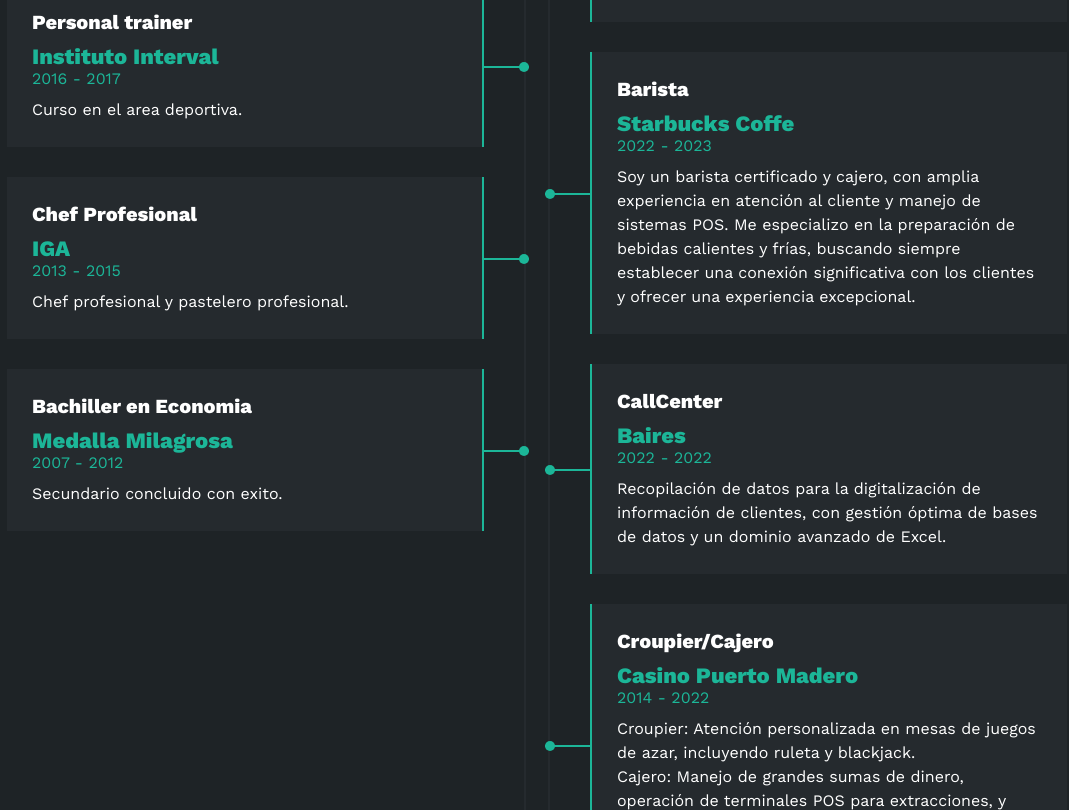
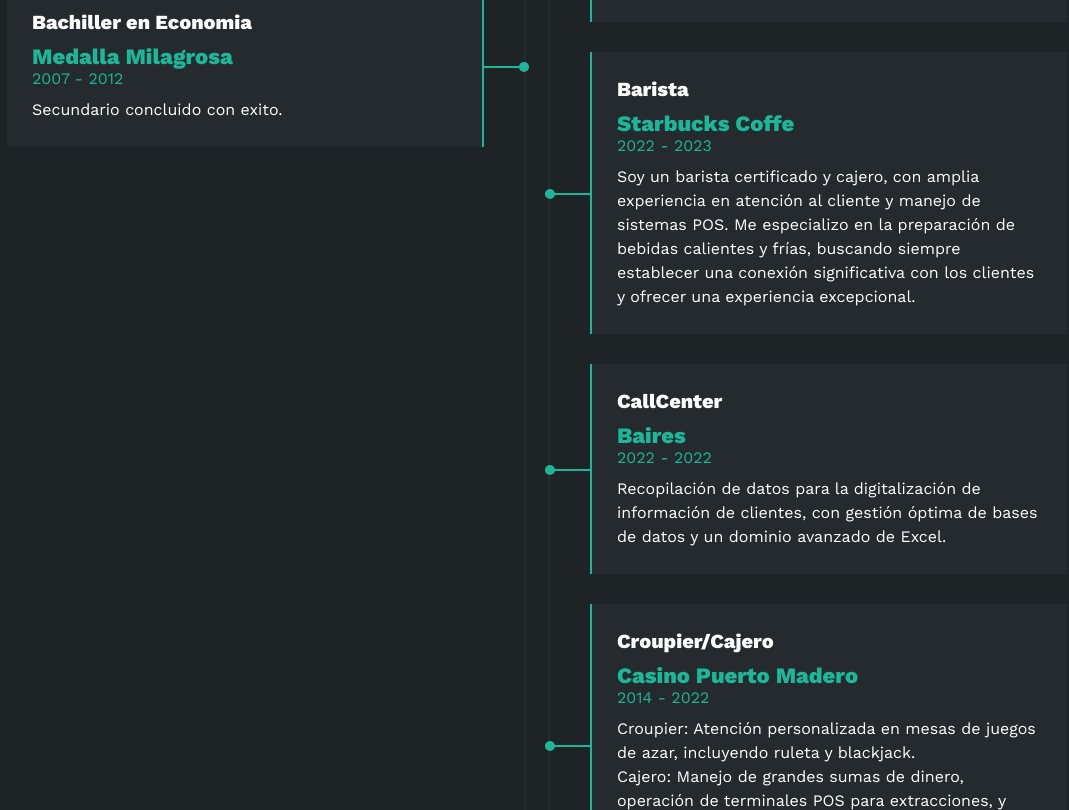
Before and after one commit to juanmaNoah/Portafolio, a plain HTML site: page index.html in a window 1280 px wide. Shown: the part 2480-3290 px from the top of the page, without its empty margins (103-1172 px from the left). Drawn offline with nearby package versions, Linux system fonts and the light colour scheme.

Commit message:
Update index.html

```diff
--- a/index.html
+++ b/index.html
@@ -216,24 +216,6 @@
                         </div>
                     </div>
                     <div class="item izq">
-                        <h4>Personal trainer</h4>
-                        <span class="casa">Instituto Interval</span>
-                        <span class="fecha">2016 - 2017</span>
-                        <p>Curso en el area deportiva.</p>
-                        <div class="conectori">
-                            <div class="circuloi"></div>
-                        </div>
-                    </div>
-                    <div class="item izq">
-                        <h4>Chef Profesional</h4>
-                        <span class="casa">IGA</span>
-                        <span class="fecha">2013 - 2015</span>
-                        <p>Chef profesional y pastelero profesional.</p>
-                        <div class="conectori">
-                            <div class="circuloi"></div>
-                        </div>
-                    </div>
-                    <div class="item izq">
                         <h4>Bachiller en Economia</h4>
                         <span class="casa">Medalla Milagrosa</span>
                         <span class="fecha">2007 - 2012</span>
```
